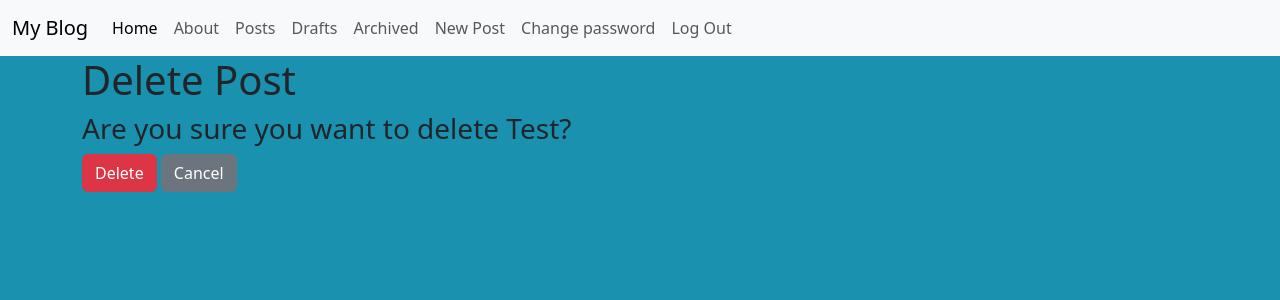
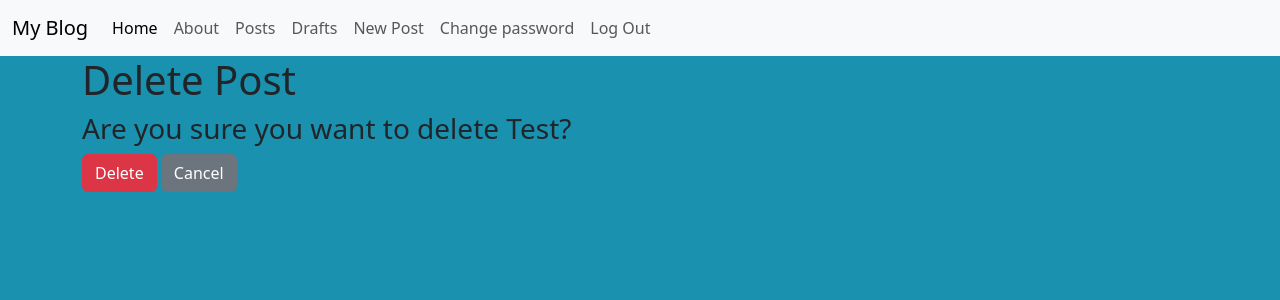
Before and after one commit to Ale1188/blog, a Django app: page /posts/1/delete/ in a window 1280 px wide. Shown: the top 300 px of the page. Run offline with Django 5.2, Linux system fonts and the light colour scheme; a user stored in the database is signed in; data comes from the database, SQL or seed files in the repository; both versions use the stored data as it was after the commit; parts of the project's set-up code (start-up, migrations or seed data) failed here and were passed over; some libraries are stand-ins or nearby versions.

Commit message:
Fix base.html and urls.py - Heroku added

```diff
--- a/templates/base.html
+++ b/templates/base.html
@@ -24,7 +24,6 @@
                     <a class="nav-link" href="{% url 'list' %}">Posts</a>
                     {% if user.is_authenticated %}
                     <a class="nav-link" href="{% url 'drafts' %}">Drafts</a>
-                    <a class="nav-link" href="{% url 'archived' %}">Archived</a>
                     <a class="nav-link" href="{% url 'new' %}">New Post</a>
                     <a class="nav-link" href="{% url 'password_change' %}">Change password</a>
                     <form method="POST" action="{% url 'logout' %}">
```
Also changed, not shown: db.sqlite3, readme.md (added).
